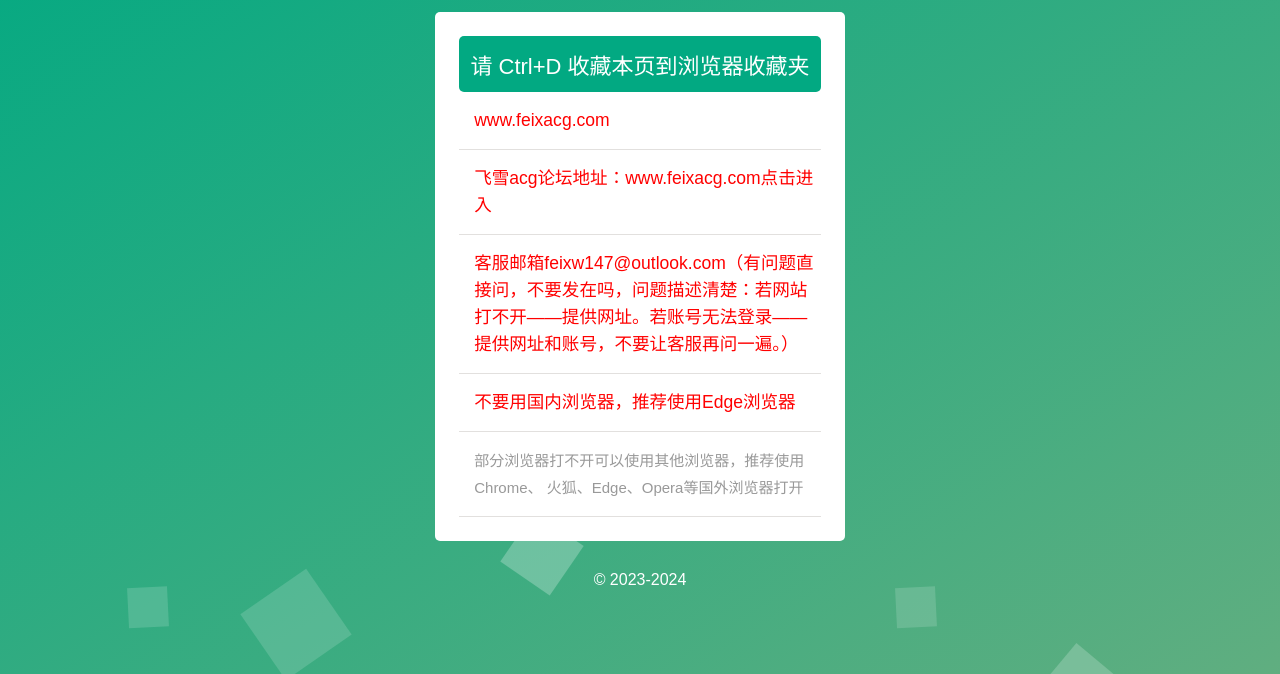
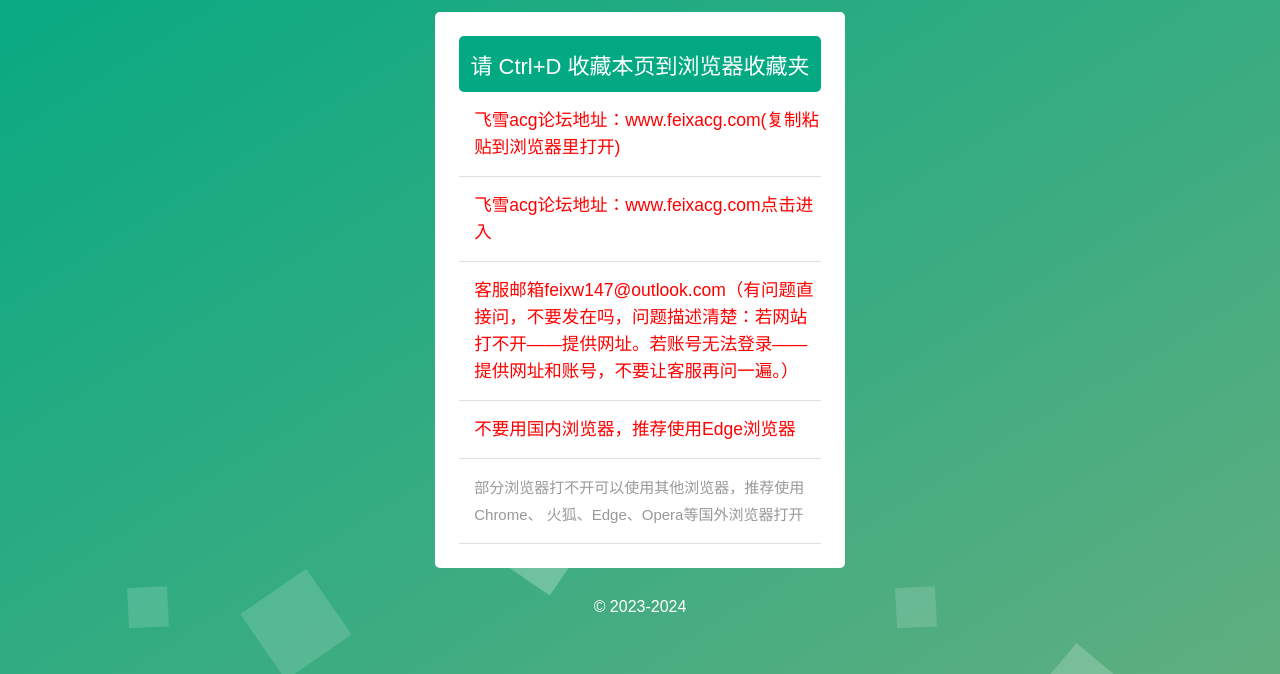
Before and after one commit to xiguazhi2/feixw, a plain HTML site: page index.html in a window 1280 px wide. Shown: the part 126-800 px from the top of the page. Drawn offline with Linux system fonts and the light colour scheme.

Commit message:
Update index.html

```diff
--- a/index.html
+++ b/index.html
@@ -45,7 +45,7 @@
 
 							    	<li>
 
-									<h3><span style="color: #ff0000;"><strong>www.feixacg.com</strong></span></h3>
+									<h3><span style="color: #ff0000;"><strong>飞雪acg论坛地址：www.feixacg.com(复制粘贴到浏览器里打开)</strong></span></h3>
 
 								</li>
 								<li>
```
